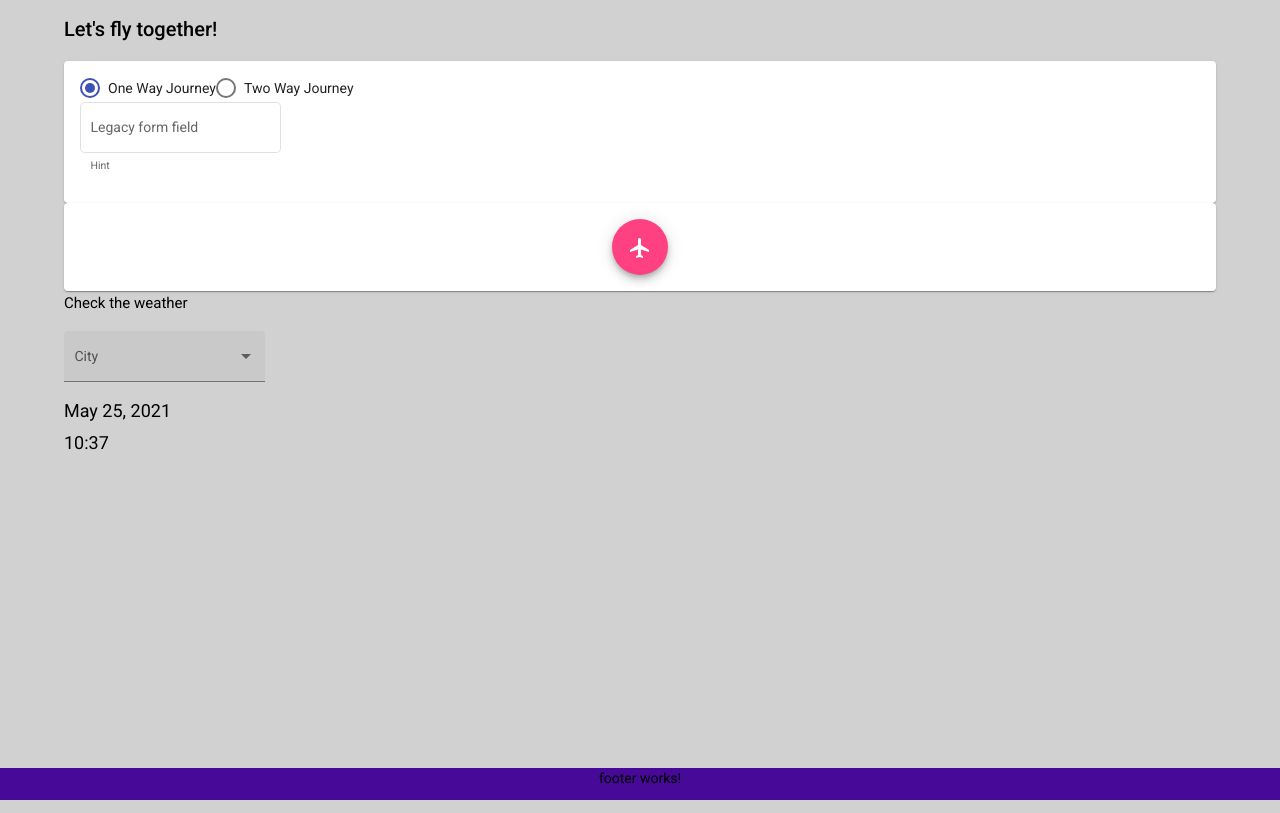
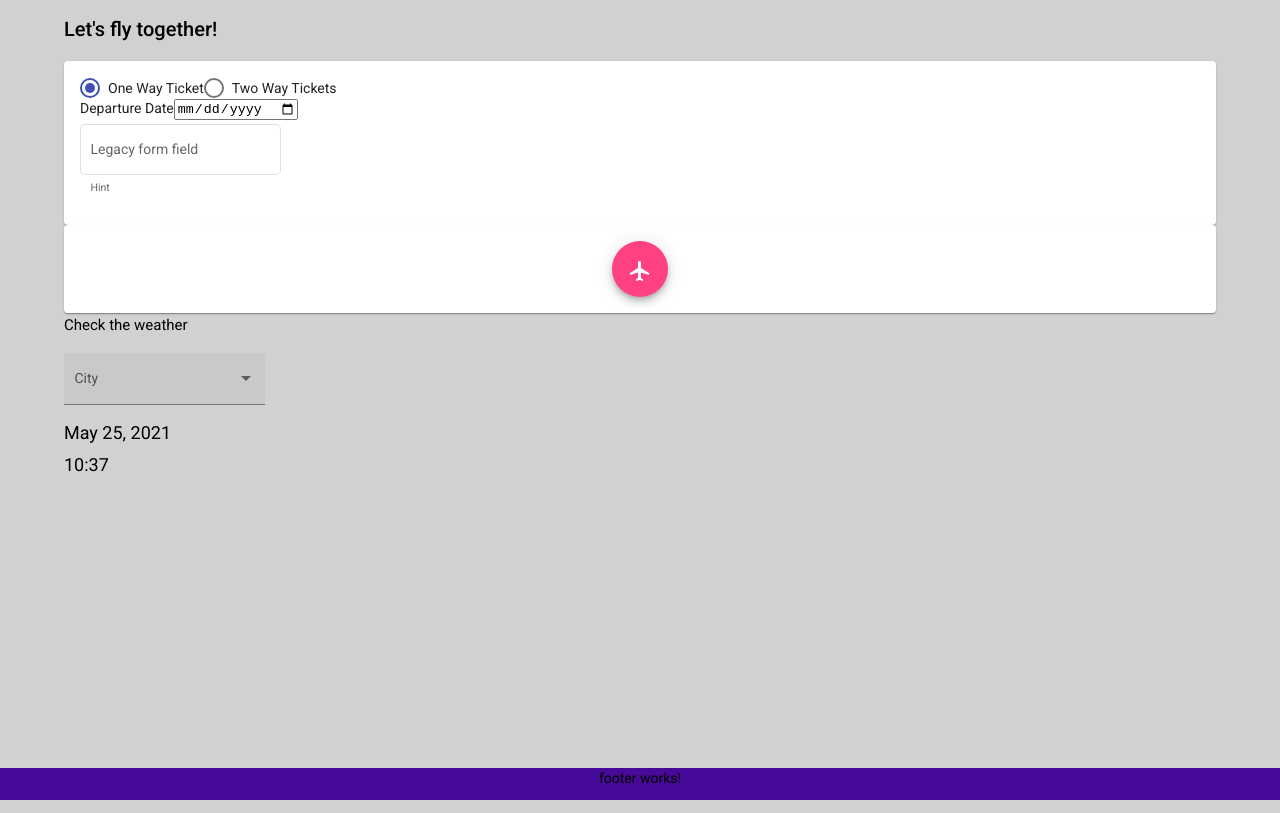
Before and after one commit to dariablaszczyk/angular-project-2021, an Angular app: page /home in a window 1280 px wide. Built offline with nearby package versions, Linux system fonts and the light colour scheme.

Commit message:
Journey Type Picker working

```diff
--- a/src/app/components/home/search/search.component.html
+++ b/src/app/components/home/search/search.component.html
@@ -4,10 +4,18 @@
 <mat-card>
    <form [formGroup]="flightForm">
       <mat-radio-group aria-label="Select an option" formControlName="journey">
-         <mat-radio-button *ngFor="let journeyType of journeyTypes" [value]="journeyType.value" [checked]="journeyType.checked">{{ journeyType.view }}</mat-radio-button>
+         <mat-radio-button value="oneWay" (change)="checkIfOneWay($event)">One Way Ticket</mat-radio-button>
+         <mat-radio-button value="twoWays" (change)="checkIfOneWay($event)">Two Way Tickets</mat-radio-button>
        </mat-radio-group>
-      <div *ngIf="">
-
+       <div *ngIf="isSingleTicket">
+         <label>Departure Date</label>
+         <input formControlName="departureDate" type="date" min="{{ today |date:'yyyy-MM-dd'}}">
+       </div>
+       <div *ngIf="!isSingleTicket">
+         <label>Departure Date</label>
+         <input formControlName="departureDate" type="date" min="{{ today |date:'yyyy-MM-dd'}}">
+         <label>Return Date</label>
+         <input formControlName="returnDate" type="date">
       </div>
        <p>
          <mat-form-field appearance="outline">
@@ -16,6 +24,5 @@
            <mat-hint>Hint</mat-hint>
          </mat-form-field>
        </p>
-
    </form>
 </mat-card>
--- a/src/app/components/home/search/search.component.ts
+++ b/src/app/components/home/search/search.component.ts
@@ -8,22 +8,25 @@ import { Router } from '@angular/router';
   styleUrls: ['./search.component.scss']
 })
 export class SearchComponent implements OnInit {
+  isSingleTicket: boolean = true;
 
+  today = new Date();
   flightForm = new FormGroup({
-    journey: new FormControl(''),
-    start: new FormControl('', [Validators.required]),
-    end: new FormControl(''),
+    journey: new FormControl('oneWay'),
+    departureDate: new FormControl([Validators.required]),
+    returnDate: new FormControl(),
     origin: new FormControl('', [Validators.required]),
     destination: new FormControl('', [Validators.required]),
   })
 
-  journeyTypes = [
-    {view: "One Way Journey", value: "oneway", checked: true},
-    {view: "Two Way Journey", value: "twoways", checked: false}
-  ];
+  constructor(private router: Router) {
+  }
 
+  checkIfOneWay(event: any) {
+    if (event.value === 'oneWay') this.isSingleTicket = true;
+    else this.isSingleTicket = false;
+  }
 
-  constructor(private router: Router) { }
 
   ngOnInit(): void {
   }
```
